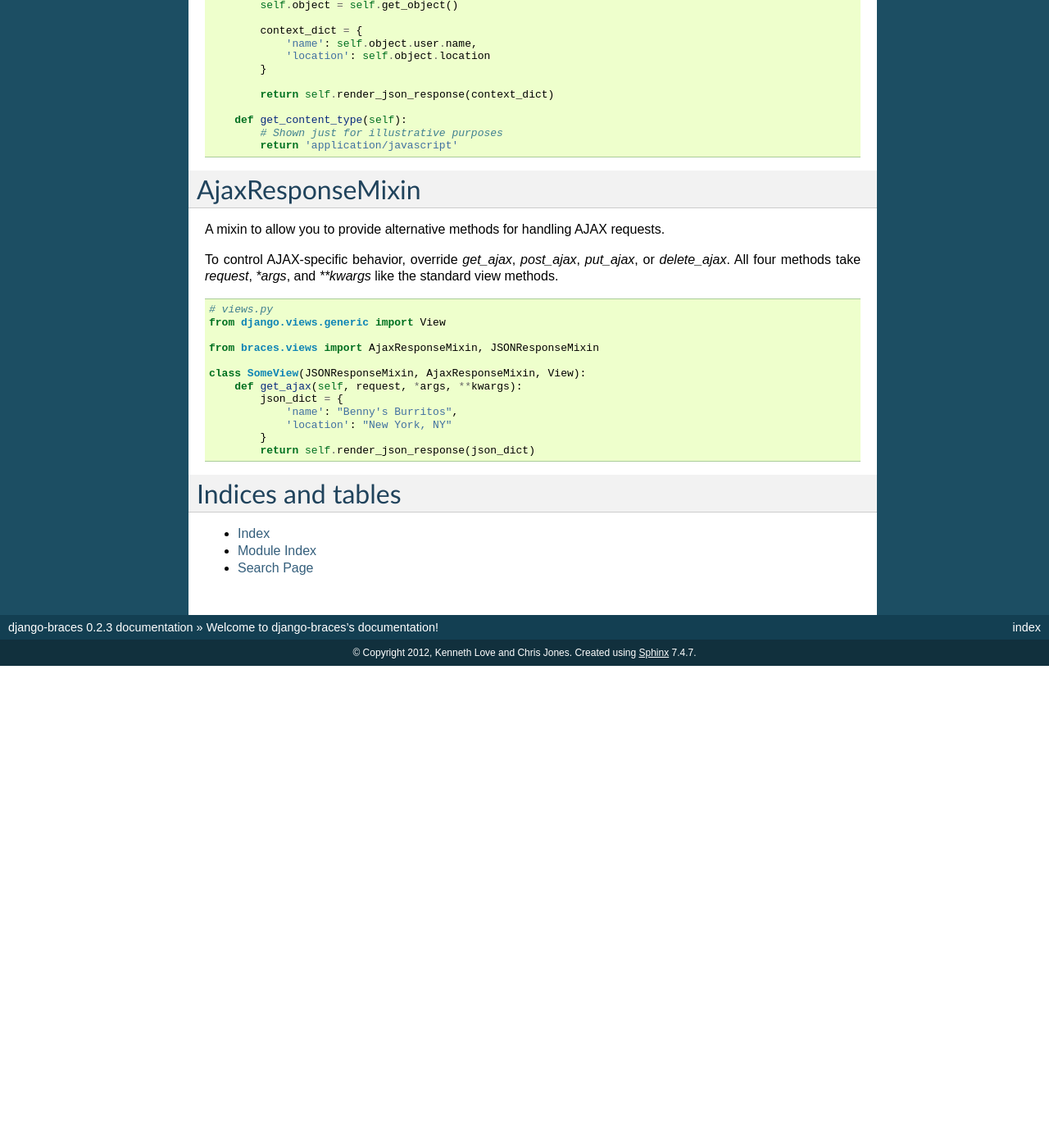
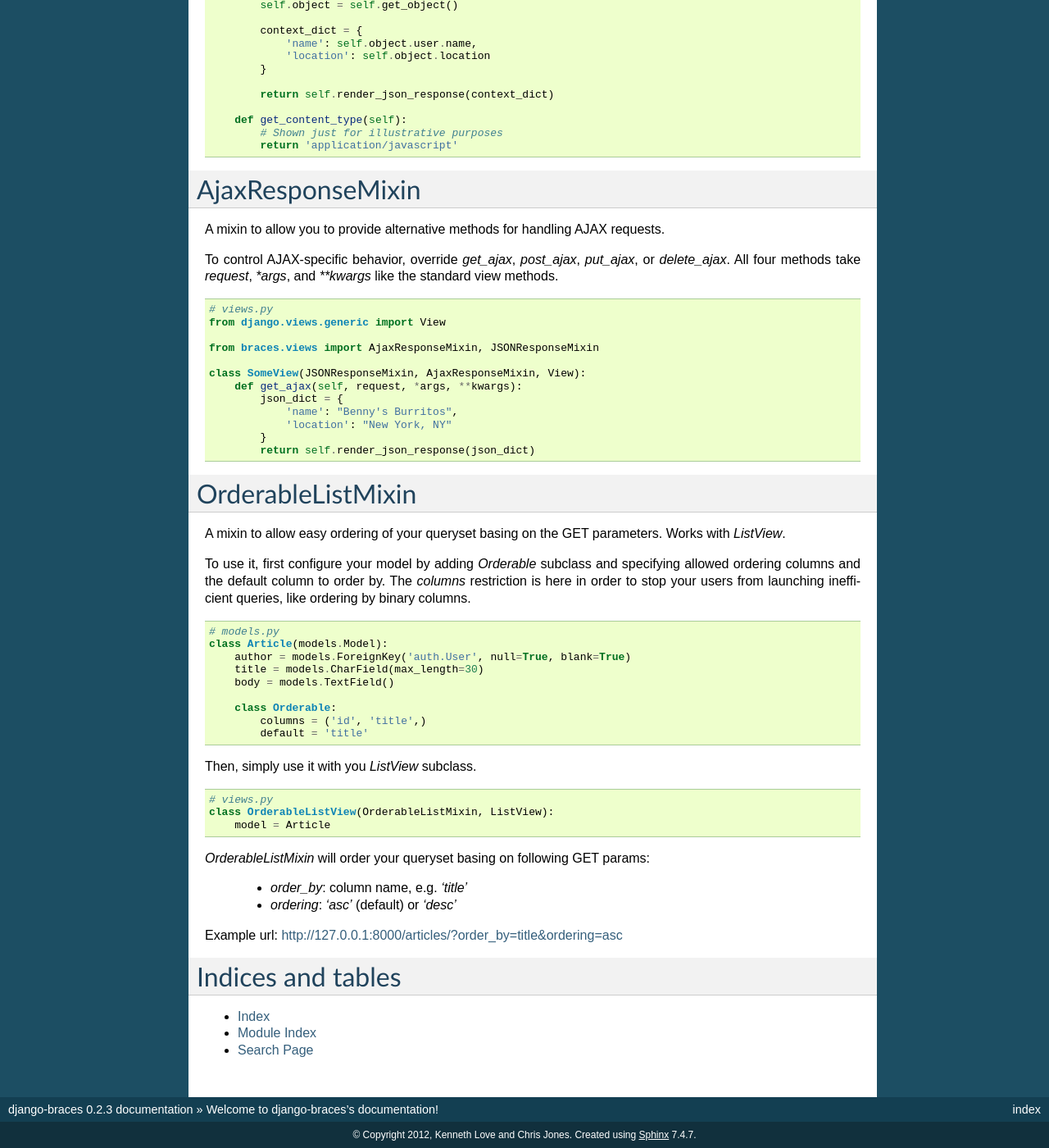
Before and after one commit to brack3t/django-braces, a Sphinx documentation site: the page built from docs/index.rst, in a window 1280 px wide and 1400 px high, scrolled down 6667 px. Shown: the whole window at 82% size. Built offline with Sphinx 7.4.7, drawn with Linux system fonts in a browser that asks for light colours; before the commit the page ends 7479 px from its top, so only the background shows below that.

Commit message:
Add docs for OrderableListMixin

```diff
--- a/docs/index.rst
+++ b/docs/index.rst
@@ -447,6 +447,45 @@ the standard view methods.
             return self.render_json_response(json_dict)
 
 
+OrderableListMixin
+==================
+
+A mixin to allow easy ordering of your queryset basing on the GET parameters.
+Works with `ListView`.
+
+To use it, first configure your model by adding `Orderable` subclass and
+specifying allowed ordering columns and the default column to order by. The
+`columns` restriction is here in order to stop your users from launching
+inefficient queries, like ordering by binary columns.
+
+::
+
+    # models.py
+    class Article(models.Model):
+        author = models.ForeignKey('auth.User', null=True, blank=True)
+        title = models.CharField(max_length=30)
+        body = models.TextField()
+
+        class Orderable:
+            columns = ('id', 'title',)
+            default = 'title'
+
+Then, simply use it with you `ListView` subclass.
+
+::
+
+    # views.py
+    class OrderableListView(OrderableListMixin, ListView):
+        model = Article
+
+`OrderableListMixin` will order your queryset basing on following GET params:
+
+    * `order_by`: column name, e.g. `'title'`
+    * `ordering`: `'asc'` (default) or `'desc'`
+
+Example url: http://127.0.0.1:8000/articles/?order_by=title&ordering=asc
+
+
 Indices and tables
 ==================
 
```
